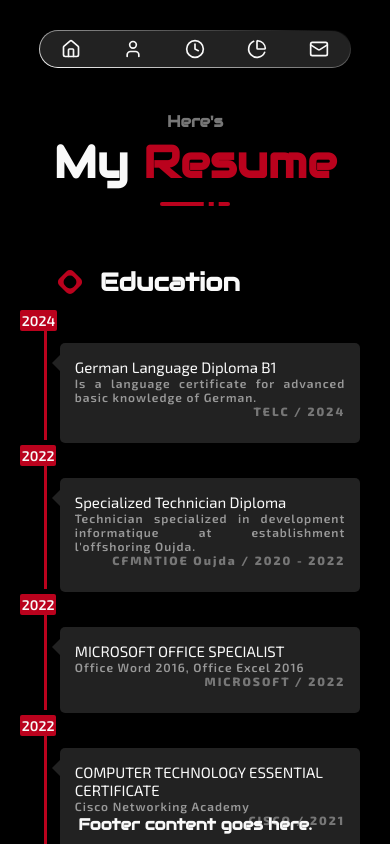
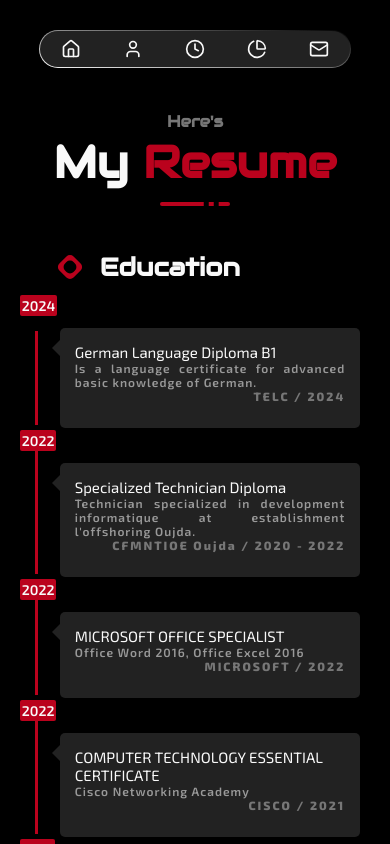
Before and after one commit to lizati99/NextGen-Portfolio, a React (Create React App) app: page /resume in a window 390 px wide. Shown: the top 844 px of the page. Built offline with nearby package versions, Linux system fonts and the light colour scheme.

Commit message:
Enhanced works media design; made work section responsive.

```diff
--- a/src/Components/About/ServiceWorker.module.css
+++ b/src/Components/About/ServiceWorker.module.css
@@ -61,8 +61,22 @@
     .services_box{
         padding: 25px 0;
     }
+
+    .services_content{
+        margin: 40px auto;
+    }
+
     .services_content .service{
         width: 100%;
         padding: 20px;
     }
+
+    .service_icon{
+        display: none;
+    }
+
+    .service_body{
+        width: 100%;
+        padding: 10px;
+    }
 }
--- a/src/Components/Portfolio/PortfolioContent.jsx
+++ b/src/Components/Portfolio/PortfolioContent.jsx
@@ -1,5 +1,5 @@
 import classes from './PortfolioContent.module.css';
-import { useEffect, useState } from 'react'
+import { useState } from 'react'
 import Work from './Work';
 import projectImg from './../../assets/images/Portfolio/projet_1.jpg';
 import MainHeading from '../Common/MainHeading/MainHeading'
@@ -48,7 +48,7 @@ export default function PortfolioContent() {
                 {categories.map((category) => (
                     <li
                         key={category.name}
-                        className={`${selectedCategory === category.label ? classes.active : ''}`}
+                        className={`${selectedCategory === category.name ? classes.active : ''}`}
                         onClick={() => handleCategoryClick(category.name)}
                     >
                         {category.label}
--- a/src/Components/Portfolio/PortfolioContent.module.css
+++ b/src/Components/Portfolio/PortfolioContent.module.css
@@ -10,12 +10,6 @@
     justify-content: center;
 }
 
-.pagination li.active {
-    color: var(--color-secondary);
-    border-bottom: var(--color-secondary) 2px solid;
-    opacity: 1;
-}
-
 .pagination li {
     cursor: pointer;
     margin-left: 15px;
@@ -23,9 +17,16 @@
     border-radius: 3px;
     opacity: 0.5;
     font-size: 14px;
+    transition: all 1s ease-in-out;
 }
 
 .pagination li:hover {
+    opacity: 1;
+}
+
+.pagination li.active {
+    color: var(--color-secondary);
+    border-bottom: var(--color-secondary) 2px solid;
     opacity: 1;
 }
 
--- a/src/Components/Portfolio/Work.module.css
+++ b/src/Components/Portfolio/Work.module.css
@@ -125,3 +125,9 @@
     100% { background-position: top; }
 }
 /* End portfolio popup*/
+
+@media screen and (max-width:767px) {
+    .work{
+        width: calc(100% - 40px);
+    }
+}
--- a/src/Components/Resume/ResumeContent.module.css
+++ b/src/Components/Resume/ResumeContent.module.css
@@ -103,7 +103,8 @@
 @media screen and (max-width:767px) {
     .resume_content{
         display: block;
-        margin: 60px auto;
+        margin-top: 60px;
+        margin-bottom: 40px;
     }
     .header{
         font-size: 25px;
@@ -112,11 +113,11 @@
     .resume_content .education,
     .resume_content .experience{
         width: 100%;
-        padding: 40px 0;
+        padding: 25px 0;
         padding-left: 30px;
     }
     .education::after,
     .experience::after{
-        left: 14px;
+        left: 5px;
     }
 }
--- a/src/Components/Resume/Skills.module.css
+++ b/src/Components/Resume/Skills.module.css
@@ -60,7 +60,6 @@
     .skills {
         display: block;
         margin-top: 60px;
-        margin-bottom: 0;
     }
     .skill {
         width: 100%;
--- a/src/Layouts/PublicLayouts.jsx
+++ b/src/Layouts/PublicLayouts.jsx
@@ -20,7 +20,7 @@ export default function PublicLayouts() {
         {/* <Settings /> */}
         <Outlet />
       </div>
-      <Footer />
+      {/* <Footer /> */}
     </>
   );
 }
--- a/src/index.css
+++ b/src/index.css
@@ -116,4 +116,8 @@ body{
   .container{
     max-width: 95%;
   }
+
+  .box{
+    padding-bottom: 2rem;
+  }
 }
```
